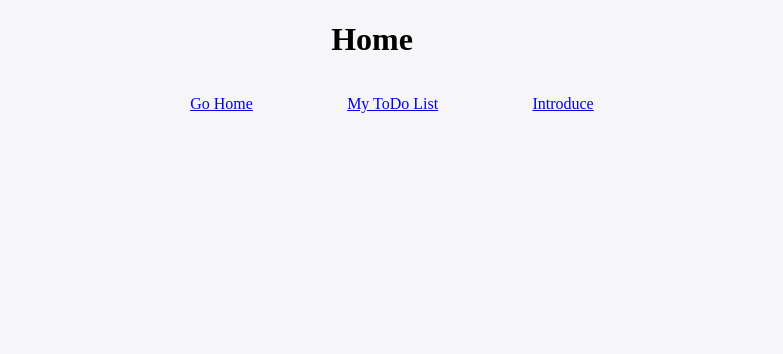
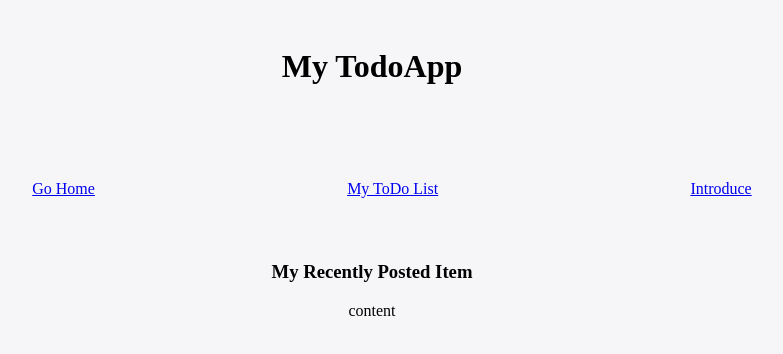
Before and after one commit to jahona/Vuejs_todolist, a Vue app: page /home in a window 1280 px wide. Shown: the top 354 px of the page, without its empty margins (268-1051 px from the left). Built offline with nearby package versions, Linux system fonts and the light colour scheme.

Commit message:
clean code for layout setting

```diff
--- a/src/App.vue
+++ b/src/App.vue
@@ -1,15 +1,54 @@
 <template>
   <div id="app">
-    <router-view></router-view>
+    <app-header></app-header>
+    <app-nav></app-nav>
+    <div class="main">
+      <router-view></router-view>
+    </div>
+    <div class="footer">
+      <app-footer></app-footer>
+    </div>
   </div>
 </template>
 
 <script>
+import Header from './components/Header.vue'
+import Nav from './components/Nav.vue'
+import Footer from './components/Footer.vue'
+
 export default {
+  name: 'App',
+  methods: {
 
+  },
+  components: {
+    'app-header': Header,
+    'app-nav': Nav,
+    'app-footer': Footer
+  }
 }
 </script>
 
 <style>
+  body {
+    text-align: center;
+    background-color: #F6F6F8;
+  }
 
+  input {
+    border-style: groove;
+    width: 200px;
+  }
+
+  button {
+    border-style: groove;
+  }
+
+  .shadow {
+    box-shadow: 5px 10px 10px rgba(0, 0, 0, 0.03)
+  }
+
+  .main {
+    height: 100%;
+  }
 </style>
--- /dev/null
+++ b/src/components/Footer.vue
@@ -0,0 +1,19 @@
+<template>
+  <header>
+    <h5> {{ content }} </h5>
+  </header>
+</template>
+
+<script>
+export default {
+  data() {
+    return {
+      content: ''
+    }
+  },
+}
+</script>
+
+<style>
+
+</style>
--- /dev/null
+++ b/src/components/Header.vue
@@ -0,0 +1,22 @@
+<template>
+  <header>
+    <h1>My TodoApp</h1>
+  </header>
+</template>
+
+<script>
+export default {
+  data() {
+    return {
+      title: 'Test'
+    }
+  },
+}
+</script>
+
+<style>
+  header {
+    margin-top: 3em;
+    margin-bottom: 5em;
+  }
+</style>
--- a/src/components/Home.vue
+++ b/src/components/Home.vue
@@ -1,27 +1,32 @@
 <template>
-    <div class="AppContainer">
-        <TodoHeader v-bind:title="title"></TodoHeader>
-        <TodoNav></TodoNav>
+    <div class="home">
+        <h3>My Recently Posted Item</h3>
+
+        <span on:>{{ item }}</span>
     </div>
 </template>
 
 <script>
-import TodoHeader from './TodoHeader.vue'
-import TodoNav from './TodoNav.vue'
+import { EventBus } from "./common/EventBus.vue";
 
 export default {
     data() {
         return {
-            title: 'Home'
+            title: 'Home',
+            item: 'content'
         }
     },
+    created() {
+        console.log('Home created');
+    },
     components: {
-    'TodoHeader': TodoHeader,
-    'TodoNav': TodoNav
-  }
+
+    }
 }
 </script>
 
 <style>
+  div .home {
 
+  }
 </style>
--- a/src/components/Introduce.vue
+++ b/src/components/Introduce.vue
@@ -1,14 +1,12 @@
 <template>
-    <div class="AppContainer">
-        <TodoHeader v-bind:title="title"></TodoHeader>
-        <TodoNav></TodoNav>
+    <div class="intro">
+        <h3>By jahona</h3>
+
+        <h3>This is my Vue.js project</h3>
     </div>
 </template>
 
 <script>
-import TodoHeader from './TodoHeader.vue'
-import TodoNav from './TodoNav.vue'
-
 export default {
     data() {
         return {
@@ -16,9 +14,8 @@ export default {
         }
     },
     components: {
-    'TodoHeader': TodoHeader,
-    'TodoNav': TodoNav
-  }
+
+    }
 }
 </script>
 
--- a/src/components/TodoNav.vue
+++ b/src/components/Nav.vue
@@ -24,7 +24,7 @@ export default {
   .nav__layout {
     height: 3rem;
     width: auto;
-    margin-bottom: 2em;
+    margin-bottom: 3em;
   }
 
   .nav__layout ul {
--- a/src/components/TodoApp.vue
+++ b/src/components/TodoApp.vue
@@ -1,7 +1,5 @@
 <template>
   <div class="AppContainer">
-    <TodoHeader v-bind:title="title"></TodoHeader>
-    <TodoNav></TodoNav>
     <TodoInput v-on:addTodo="createItem"></TodoInput>
     <TodoList v-bind:propsdata="items" @removeTodo="deleteItem" @updateTodo="updateItem"></TodoList>
     <TodoFooter v-on:removeAll="clearAll"></TodoFooter>
@@ -9,42 +7,50 @@
 </template>
 
 <script>
-import TodoHeader from './TodoHeader.vue'
-import TodoNav from './TodoNav.vue'
 import TodoInput from './TodoInput.vue'
 import TodoList from './TodoList.vue'
 import TodoFooter from './TodoFooter.vue'
+import { EventBus } from "./common/EventBus.vue";
+
+/*
+  컴포넌트 간에 이동시, 등록한 items 가 삭제되지 않도록 static 으로 선언
+*/
+var items = [];
 
 export default {
   data() {
     return {
       title: 'Todo App',
-      items: []
+      items: items
     }
   },
+  // data: {
+  //     title: 'Todo App',
+  //     items: []
+  // },
   beforeCreate() {
-    console.log('beforeCrate');
+    console.log('TodoApp', 'beforeCrate');
   },
   created() {
-    console.log('created');
+    console.log('TodoApp', 'created');
   },
   beforeMount() {
-    console.log('beforeMount');
+    console.log('TodoApp', 'beforeMount');
   },
   mounted() {
-    console.log('mounted');
+    console.log('TodoApp', 'mounted');
   },
   beforeUpdate() {
-    console.log('beforeUpdate');
+    console.log('TodoApp', 'beforeUpdate');
   },
   updated() {
-    console.log('updated');
+    console.log('TodoApp', 'updated');
   },
   beforeDestroy() {
-    console.log('beforeDestroy');
+    console.log('TodoApp', 'beforeDestroy');
   },
   desroyed() {
-    console.log('desroyed');
+    console.log('TodoApp', 'desroyed');
   },
   methods: {
     createItem(item) {
@@ -52,7 +58,7 @@ export default {
       this.items.push(item);
     },
     updateItem(item, index) {
-      console.log('item:', item, 'index:', index);
+      console.debug('item:', item, 'index:', index);
       this.items[index] = item;
     },
     deleteItem(index) {
@@ -61,11 +67,18 @@ export default {
     },
     clearAll() {
       this.items = [];
+    },
+    getRecentItem() {
+      console.log('TodoApp:', 'getRecentItem');
+
+      if (this.items.length < 1) {
+        return null;
+      }
+
+      return this.items[this.items.length - 1];
     }
   },
   components: {
-    'TodoHeader': TodoHeader,
-    'TodoNav': TodoNav,
     'TodoInput': TodoInput,
     'TodoList': TodoList,
     'TodoFooter': TodoFooter
--- a/src/components/TodoHeader.vue
+++ /dev/null
@@ -1,36 +0,0 @@
-<template>
-  <header>
-    <h1> {{ title }} </h1>
-  </header>
-</template>
-
-<script>
-export default {
-  props: ['title'],
-  data() {
-    return {
-      title: ''
-    }
-  },
-}
-</script>
-
-<style>
-  body {
-    text-align: center;
-    background-color: #F6F6F8;
-  }
-
-  input {
-    border-style: groove;
-    width: 200px;
-  }
-
-  button {
-    border-style: groove;
-  }
-
-  .shadow {
-    box-shadow: 5px 10px 10px rgba(0, 0, 0, 0.03)
-  }
-</style>
--- /dev/null
+++ b/src/components/common/EventBus.vue
@@ -0,0 +1,5 @@
+<script>
+import Vue from "vue"
+
+export const EventBus = new Vue();
+</script>
```
